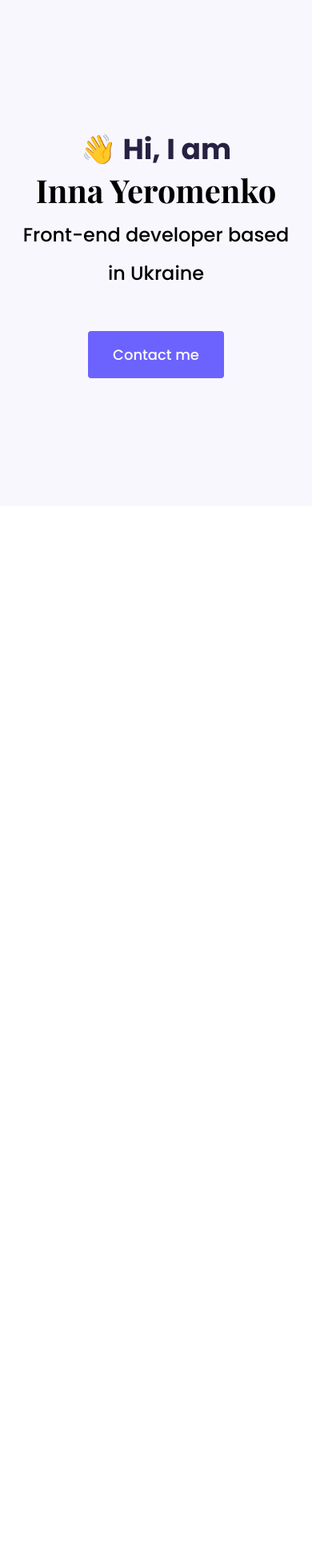
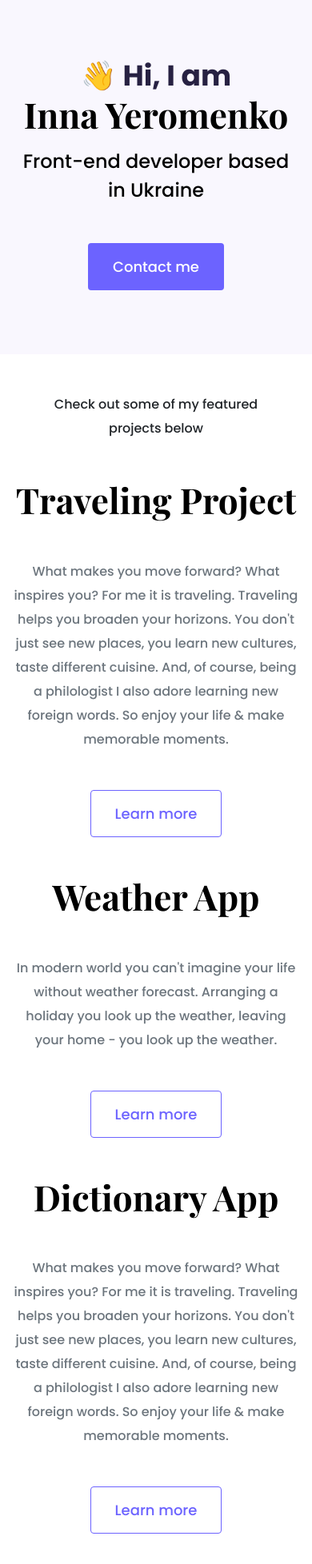
Before and after one commit to Inna-Yeromenko/portfolio-project, a plain HTML site: page index.html in a window 390 px wide. Shown: the whole page at 80% size. Before the commit the page ends 844 px from the top, so only its background shows below. Drawn offline with nearby package versions, Linux system fonts and the light colour scheme.

Commit message:
added homepage design

```diff
--- a/index.html
+++ b/index.html
@@ -38,5 +38,60 @@
         <a href="#" class="btn btn-branding">Contact me</a>
       </div>
     </div>
+    <p class="text-center m-5">Check out some of my featured projects below</p>
+    <div class="container">
+      <div class="row mb-5">
+        <div class="col d-none d-lg-block">
+          <img src="images/traveling-project.png" class="img-fluid" alt="" />
+        </div>
+        <div class="col">
+          <div class="project-description">
+            <h2 class="mb-5">Traveling Project</h2>
+            <p class="mb-5 text-muted">
+              What makes you move forward? What inspires you? For me it is
+              traveling. Traveling helps you broaden your horizons. You don't
+              just see new places, you learn new cultures, taste different
+              cuisine. And, of course, being a philologist I also adore learning
+              new foreign words. So enjoy your life & make memorable moments.
+            </p>
+            <a href="" class="btn btn-branding-outline">Learn more</a>
+          </div>
+        </div>
+      </div>
+      <div class="row mb-5">
+        <div class="col">
+          <div class="project-description">
+            <h2 class="mb-5">Weather App</h2>
+            <p class="mb-5 text-muted">
+              In modern world you can't imagine your life without weather
+              forecast. Arranging a holiday you look up the weather, leaving
+              your home - you look up the weather.
+            </p>
+            <a href="" class="btn btn-branding-outline">Learn more</a>
+          </div>
+        </div>
+        <div class="col d-none d-lg-block">
+          <img src="images/weather-project.png" class="img-fluid" alt="" />
+        </div>
+      </div>
+      <div class="row mb-5">
+        <div class="col d-none d-lg-block">
+          <img src="images/dictionary.png" class="img-fluid" alt="" />
+        </div>
+        <div class="col">
+          <div class="project-description">
+            <h2 class="mb-5">Dictionary App</h2>
+            <p class="mb-5 text-muted">
+              What makes you move forward? What inspires you? For me it is
+              traveling. Traveling helps you broaden your horizons. You don't
+              just see new places, you learn new cultures, taste different
+              cuisine. And, of course, being a philologist I also adore learning
+              new foreign words. So enjoy your life & make memorable moments.
+            </p>
+            <a href="" class="btn btn-branding-outline">Learn more</a>
+          </div>
+        </div>
+      </div>
+    </div>
   </body>
 </html>
--- a/styles/portfolio.css
+++ b/styles/portfolio.css
@@ -20,8 +20,19 @@ h6 {
   font-weight: bold;
 }
 
+h1 {
+  font-size: 96px;
+  line-height: 1.5;
+}
+
+h2 {
+  font-size: 64px;
+}
+
 p {
   font-weight: normal;
+  font-size: 16px;
+  line-height: 30px;
 }
 
 .hero {
@@ -41,7 +52,7 @@ p {
   font-family: "Poppins", sans-serif;
   font-weight: normal;
   font-size: 24px;
-  line-height: 2;
+  line-height: 1.5;
 }
 
 .btn-branding {
@@ -52,3 +63,32 @@ p {
   line-height: 27px;
   padding: 15px 30px;
 }
+
+.btn-branding-outline {
+  color: var(--branding-color);
+  border: 1px solid var(--branding-color);
+  border-radius: 4px;
+  font-size: 18px;
+  line-height: 27px;
+  padding: 15px 30px;
+}
+
+.project-description {
+  padding: 30px 30px;
+}
+
+@media (max-width: 900px) {
+  h1 {
+    font-size: 44px;
+  }
+  h2 {
+    font-size: 44px;
+  }
+  .hero {
+    padding: 80px 20px;
+  }
+  .project-description {
+    padding: 0;
+    text-align: center;
+  }
+}
```
Also changed, not shown: images/dictionary.png (added), images/traveling-project.png (added), images/weather-project.png (added).
